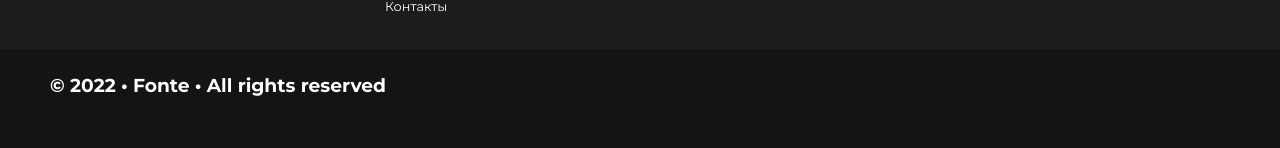
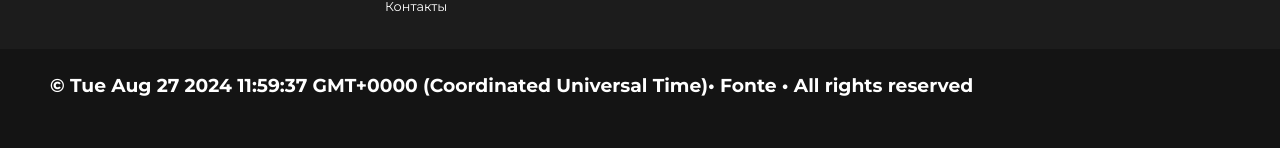
Before and after one commit to Fariza77/All-project, a React (Vite) app in the folder react-project/: page /contacts in a window 1280 px wide. Shown: the part 1063-1211 px from the top of the page. Built offline with nearby package versions, Linux system fonts and the light colour scheme; no server answers.

Commit message:
set current date on footer

```diff
--- a/react-project/package.json
+++ b/react-project/package.json
@@ -11,6 +11,7 @@
   },
   "dependencies": {
     "@pbe/react-yandex-maps": "^1.2.5",
+    "moment": "^2.30.1",
     "react": "^18.3.1",
     "react-dom": "^18.3.1",
     "react-icons": "^5.2.1",
--- a/react-project/src/components/Navigation/Footer/index.jsx
+++ b/react-project/src/components/Navigation/Footer/index.jsx
@@ -41,9 +41,10 @@ function Footer() {
         </div>
       </footer>
       <div className="section">
-        <h3>© 2022 • <span> Fonte</span> • All rights reserved</h3>
+        <h3>©  {new Date().toString()}•  Fonte • All rights reserved</h3>
+
         <p>
-          Частная компания « <span>FONTE</span> Capital Ltd.», зарегистрированная по адресу:
+          Частная компания « FONTE Capital Ltd.», зарегистрированная по адресу:
           Есильский район, г. Нур-Султан, Мангилик Ел, 55/20, офис 345-346, БИН
           220140900035, осуществляет свою деятельность в соответствии с
           законодательством Международного Финансового центра «Астана» (МФЦА)
@@ -66,3 +67,6 @@ function Footer() {
 }
 
 export default Footer;
+
+
+//  date : new Date().toString()
```
Also changed, not shown: 1 other file (tests, documents, lock files or other folders).
